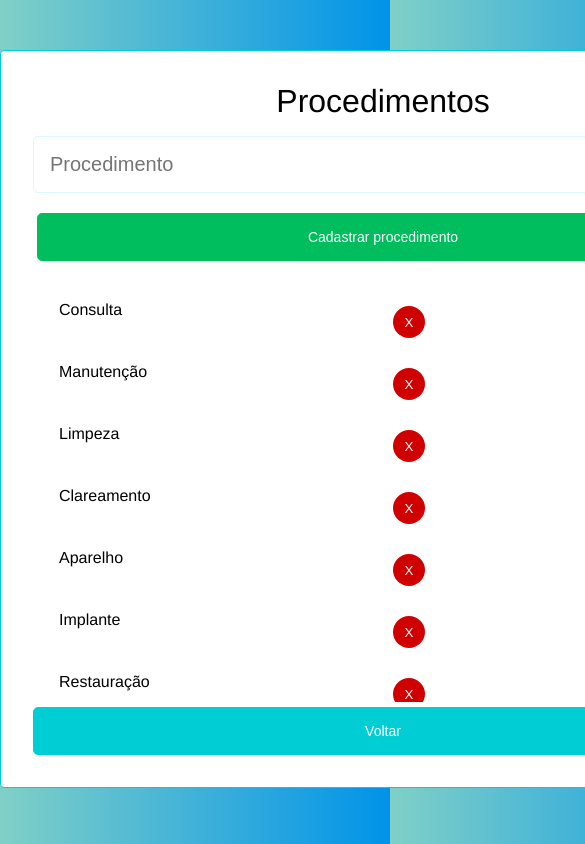
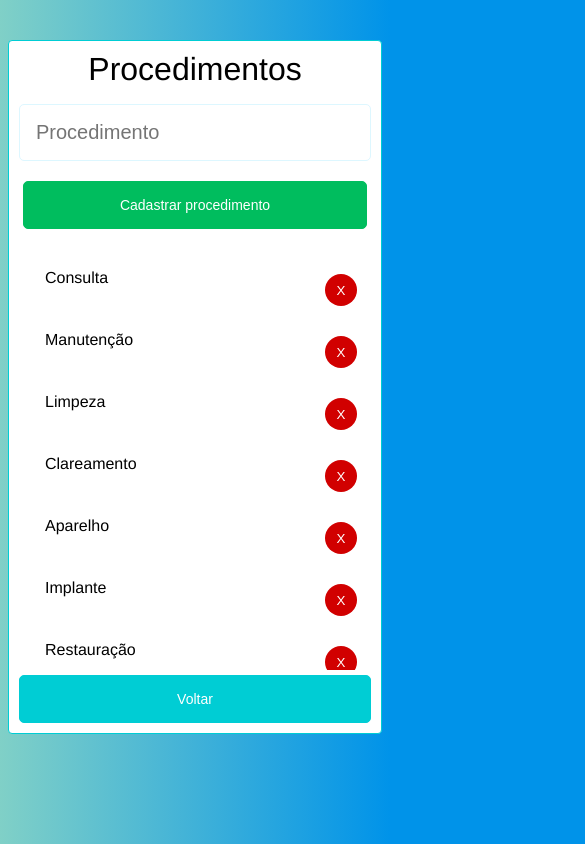
Before and after one commit to LuisCarlosCruz/dental_control, a React (Create React App) app: page /procedures in a window 390 px wide. Shown: the top 844 px of the page, 585 px wide, since content can reach past the window. Built offline with nearby package versions, Linux system fonts and the light colour scheme.

Commit message:
include style create procedure

```diff
--- a/src/pages/procedures/procedure.css
+++ b/src/pages/procedures/procedure.css
@@ -1,3 +1,4 @@
+@media only screen and (min-width: 768px) {
   .container {
     display: flex;
     flex-direction: column;
@@ -93,3 +94,90 @@ div > h3 {
     cursor: pointer;
     border: 1px solid #00cdd4;
   }
+}
+
+/* MOBILE */
+@media screen and (max-width: 768px) {
+  .container {
+    padding: 10px;
+    border: 1px solid #00cdd4;
+    border-radius: 4px;
+    font-family: 'Arimo', sans-serif;
+    background-color: #fff;
+    margin: 8px;
+    width: auto;
+    margin-top: -10px;
+  }
+
+  div > h3 {
+    font-size: 32px;
+    font-weight: 400;
+    text-align: center;
+    margin-bottom: 16px;
+  }
+
+  .container > button {
+    background-color: #00bd5e;
+    border-radius: 5px;
+    border: none;
+    color: white;
+    padding: 15px 32px;
+    text-align: center;
+    text-decoration: none;
+    display: inline-block;
+    font-size: 14px;
+    margin: 4px;
+    cursor: pointer;
+    border: 1px solid #00bd5e;
+  }
+
+  .container > button[disabled] {
+    cursor: not-allowed;
+  }
+
+  .container > span {
+    padding: 16px;
+    max-height: 400px;
+    overflow-y: scroll;
+    overflow-x: hidden;
+  }
+
+  .procedureList {
+    display: grid;
+    grid-template-columns: 1fr 1fr;
+    padding: 10px;
+  }
+
+  .procedureList > div {
+    display: flex;
+    justify-content: end;
+    margin-left: 120px;
+  }
+
+  .procedureList > div > button {
+    height: 32px;
+    width: 32px;
+    border-radius: 50%;
+    border: none;
+    background-color: rgb(209, 0, 0);
+    color: white;
+  }
+
+  .procedureList > p {
+    text-transform: capitalize;
+  }
+
+  .back {
+    background-color: #00cdd4;
+    border-radius: 5px;
+    border: none;
+    color: white;
+    padding: 15px 32px;
+    text-align: center;
+    text-decoration: none;
+    display: inline-block;
+    font-size: 14px;
+    cursor: pointer;
+    border: 1px solid #00cdd4;
+  }
+}
```
Lines whose indentation alone changed are shown as unchanged.
